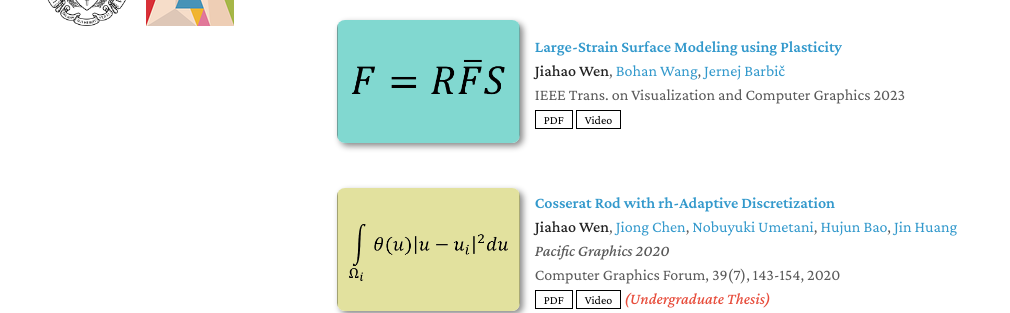
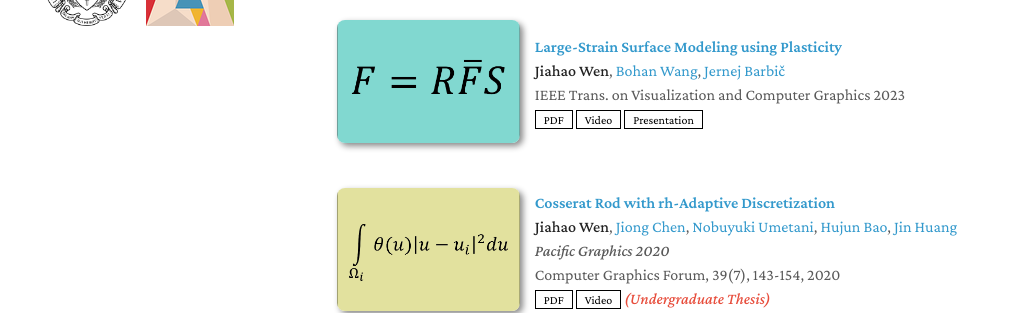
Before and after one commit to wkindling/wkindling.github.io, a Jekyll site: the page built from index.md, in a window 1280 px wide and 1358 px high. Shown: the part 581-894 px from the top of the window, without its empty margins (138-1148 px from the left). Built offline with Jekyll 4.4.1, drawn with Linux system fonts in a browser that asks for light colours; nearby versions of some CDN libraries; a style sheet for code colours, icons or effects is not loaded; our own code applies the rules of GitHub Pages for plain Markdown files.

Commit message:
Update publications.md

```diff
--- a/_includes/publications.md
+++ b/_includes/publications.md
@@ -34,7 +34,7 @@
       {% if link.video %}
       <a href="{{ link.video }}" class="btn btn-sm z-depth-0" role="button" target="_blank" style="font-size:12px;">Video</a>
       {% endif %}
-      {% if link.bibtex %}
+      {% if link.presentation %}
       <a href="{{ link.presentation }}" class="btn btn-sm z-depth-0" role="button" target="_blank" style="font-size:12px;">Presentation</a>
       {% endif %}
       {% if link.notes %}
```
